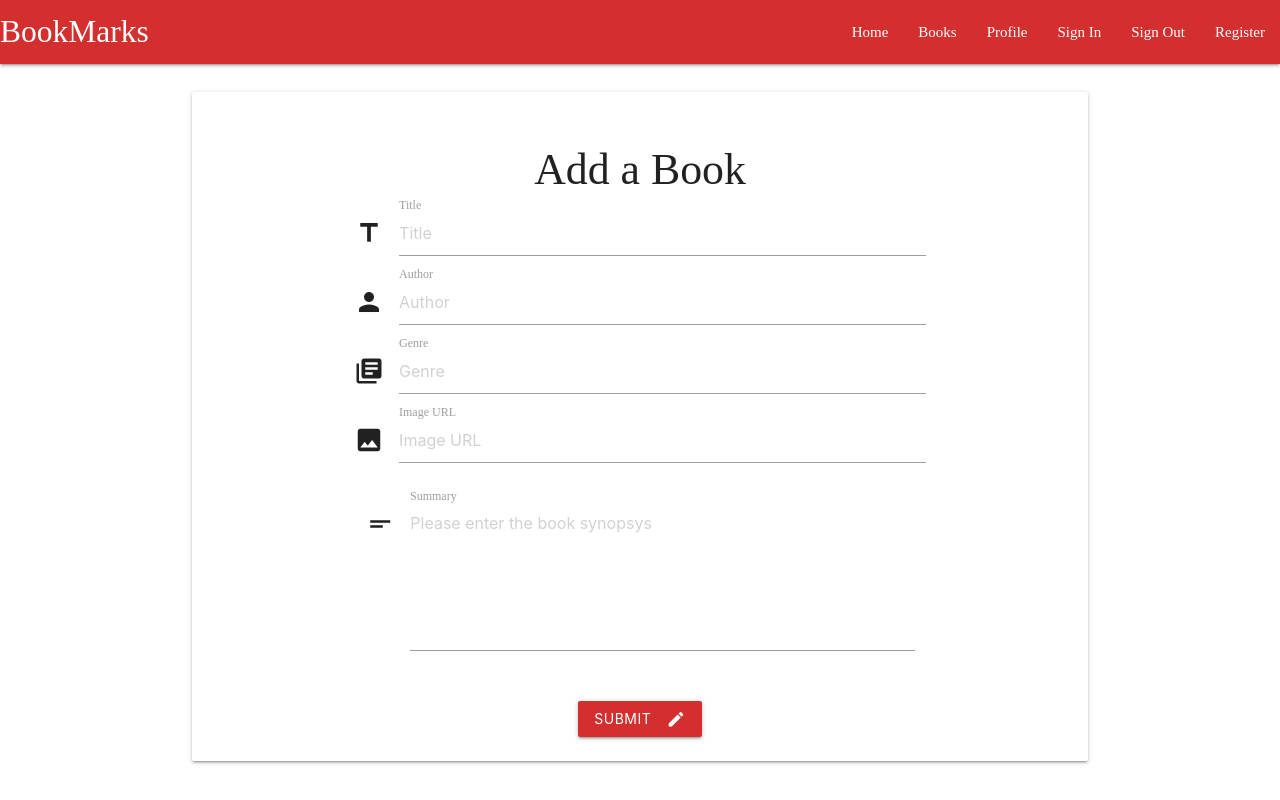
After one commit to ChronoLogic12/bookmarks, a Flask app: template templates/add_book.html in a window 1280 px wide. The commit adds this page. Run offline with Flask 2, Linux system fonts and the light colour scheme; the template is opened without the code that fills it, so the values that code supplies are empty; some libraries are stand-ins or nearby versions; some web fonts are replaced.

Commit message:
Feat: Add and style form for adding new books

```diff
--- a/static/css/style.css
+++ b/static/css/style.css
@@ -6,11 +6,22 @@ body {
 	padding: 1rem;
 }
 
-.card {
+/* Book preview cards */
+.book-preview {
 	height: 200px;
 	width: 100%;
 }
 
-h4 {
+.book-preview h4 {
 	margin: 0.5rem;
 }
+
+/* Add new book */
+.add-book {
+	margin-bottom: 0;
+	height: 100vh;
+}
+
+textarea.materialize-textarea {
+	height: 10rem;
+}
--- /dev/null
+++ b/templates/add_book.html
@@ -0,0 +1,47 @@
+{% extends 'base.html' %}
+{% block content %}
+
+<div class="col s12">
+    <div class="card horizontal hoverable row">
+        <div class="col s12 m8 offset-m2 card-content">
+            <h3 class="center-align">Add a Book</h3>
+            <form method="POST" action="{{ url_for("add_book") }}">
+                <div class="row">
+                    <div class="input-field">
+                        <i class="material-icons prefix">title</i>
+                        <input placeholder="Title" id="title" name="title" type="text" class="validate">
+                        <label for="title">Title</label>
+                    </div>
+                    <div class="input-field">
+                        <i class="material-icons prefix">person</i>
+                        <input placeholder="Author" id="author" name="author" type="text" class="validate">
+                        <label for="author">Author</label>
+                    </div>
+                    <div class="input-field">
+                        <i class="material-icons prefix">library_books</i>
+                        <input placeholder="Genre" id="genre" name="genre" type="text" class="validate">
+                        <label for="genre">Genre</label>
+                    </div>
+                    <div class="input-field">
+                        <i class="material-icons prefix">image</i>
+                        <input placeholder="Image URL" id="image-url" name="image-url" type="text" class="validate">
+                        <label for="image-url">Image URL</label>
+                    </div>
+                    <div class="input-field col s12">
+                        <i class="material-icons prefix">short_text</i>
+                        <textarea id="summary" name="summary" placeholder="Please enter the book synopsys"
+                            class="materialize-textarea"></textarea>
+                        <label for="summary">Summary</label>
+                    </div>
+                </div>
+                <div class="center-align">
+                    <button class="btn red darken-2" type="submit" name="add_book">Submit
+                        <i class="material-icons right">create</i>
+                    </button>
+                </div>
+            </form>
+        </div>
+    </div>
+</div>
+
+{% endblock content %}
```
